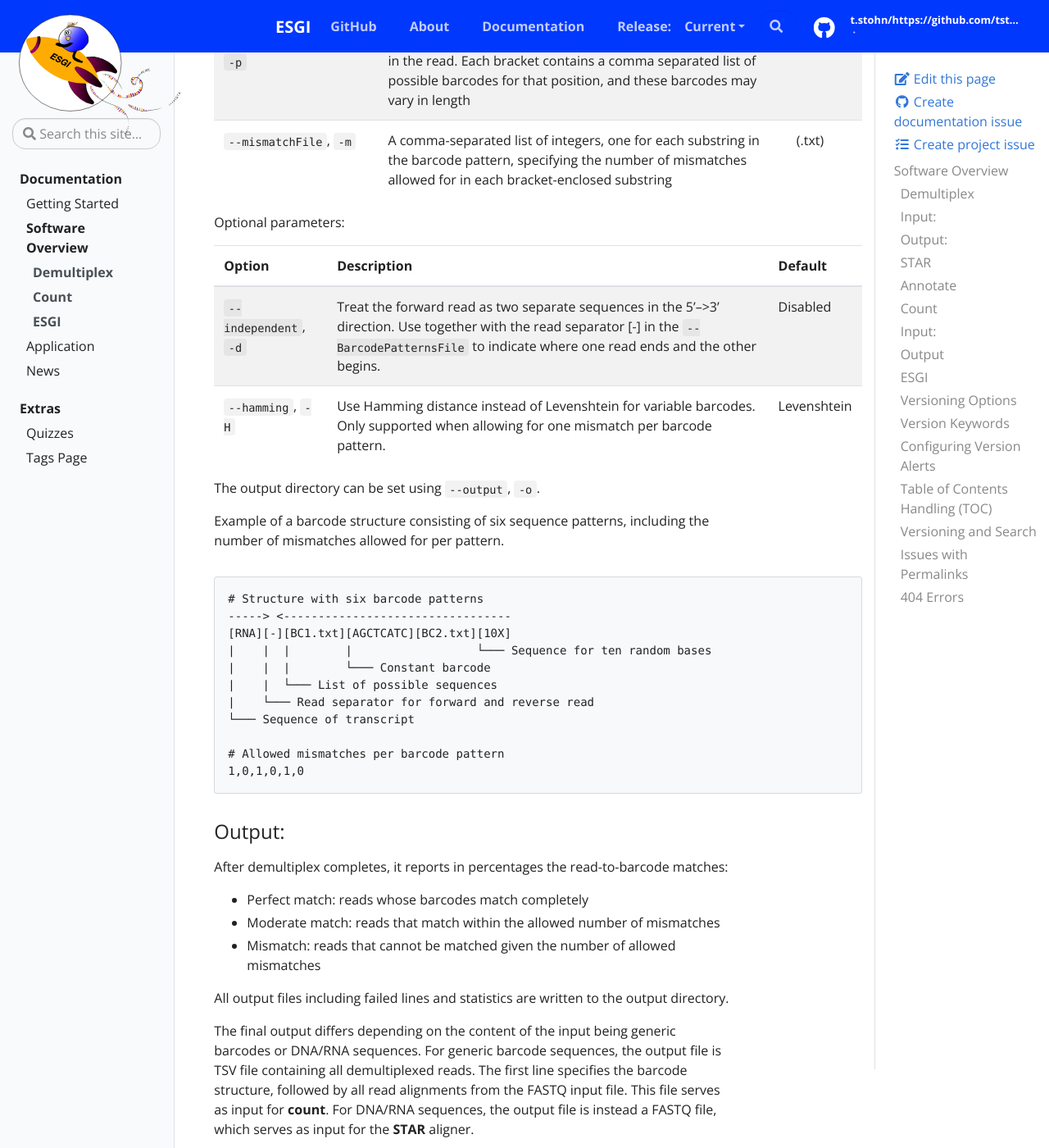
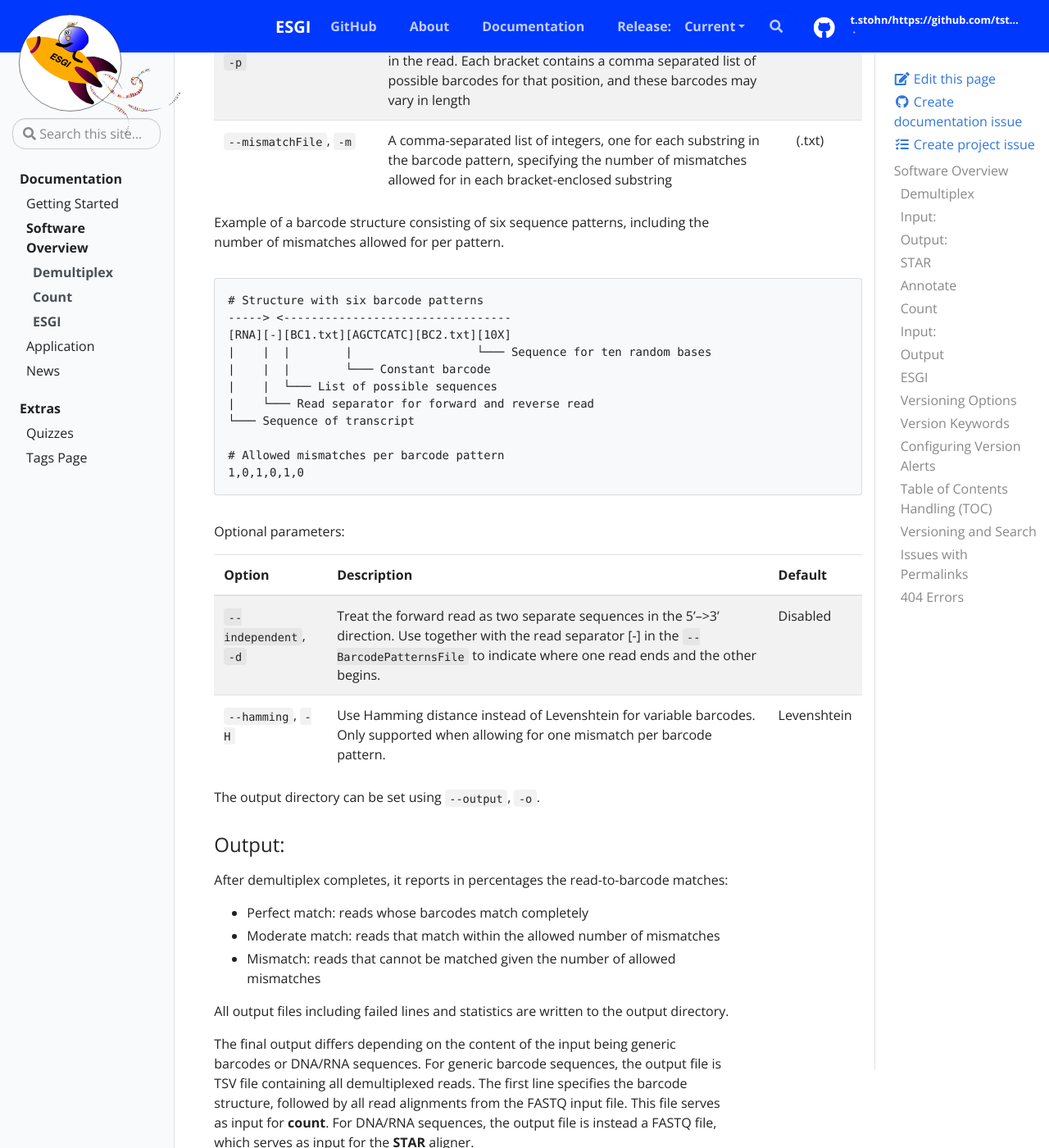
Before and after one commit to tstohn/ESGI.documentation, a Jekyll site: the page built from _docs/software-overview.md, in a window 1280 px wide and 1400 px high, scrolled down 957 px. Shown: the whole window at 82% size. Built offline with Jekyll 4.4.1, drawn with Linux system fonts in a browser that asks for light colours; part of the change alters nothing that is shown.

Commit message:
changed order

````diff
--- a/_docs/software-overview.md
+++ b/_docs/software-overview.md
@@ -20,15 +20,6 @@ To demultiplex barcode sequences, you need the following input files:
 | `--BarcodePatternsFile`, `-p` | Description of the barcode- structure, using bracket-enclosed sequence substrings to define where barcode patterns appear in the read. Each bracket contains a comma separated list of possible barcodes for that position, and these barcodes may vary in length | (.txt)
 |  `--mismatchFile`, `-m` |  A comma-separated list of integers, one for each substring in the barcode pattern, specifying the number of mismatches allowed for in each bracket-enclosed substring | (.txt)
 
-Optional parameters:
-
-| Option | Description | Default |
-| --------- | ----------- | ------ |
-| `--independent`, `-d` | Treat the forward read as two separate sequences in the 5'-->3' direction. Use together with the read separator [-] in the `--BarcodePatternsFile` to indicate where one read ends and the other begins.  | Disabled |
-|  `--hamming`, `-H` | Use Hamming distance instead of Levenshtein for variable barcodes. Only supported when allowing for one mismatch per barcode pattern. | Levenshtein |
-
-The output directory can be set using `--output`, `-o`.
-
 Example of a barcode structure consisting of six sequence patterns, including the number of mismatches allowed for per pattern.
 ```
 # Structure with six barcode patterns
@@ -43,6 +34,15 @@ Example of a barcode structure consisting of six sequence patterns, including th
 # Allowed mismatches per barcode pattern
 1,0,1,0,1,0
 ```
+
+Optional parameters:
+
+| Option | Description | Default |
+| --------- | ----------- | ------ |
+| `--independent`, `-d` | Treat the forward read as two separate sequences in the 5'-->3' direction. Use together with the read separator [-] in the `--BarcodePatternsFile` to indicate where one read ends and the other begins.  | Disabled |
+|  `--hamming`, `-H` | Use Hamming distance instead of Levenshtein for variable barcodes. Only supported when allowing for one mismatch per barcode pattern. | Levenshtein |
+
+The output directory can be set using `--output`, `-o`.
 
 ### Output:
 After demultiplex completes, it reports in percentages the read-to-barcode matches:
````
